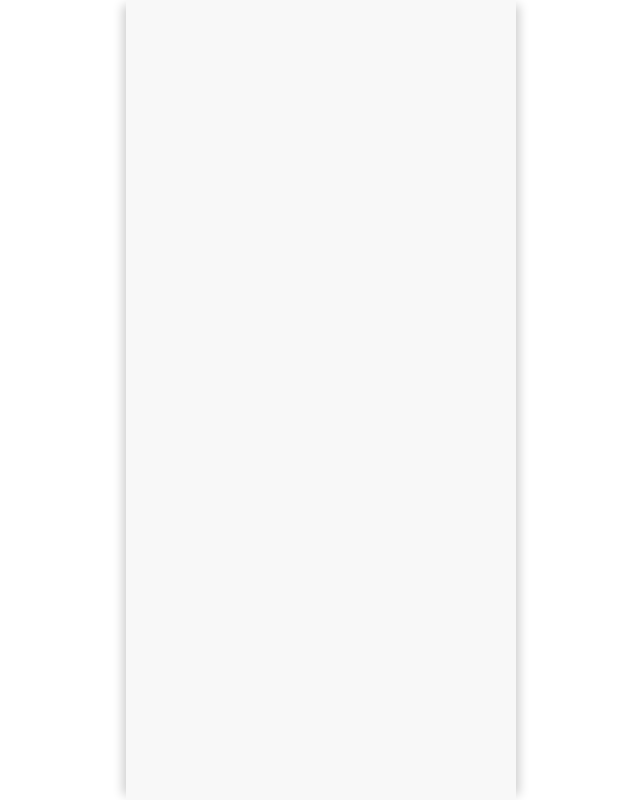
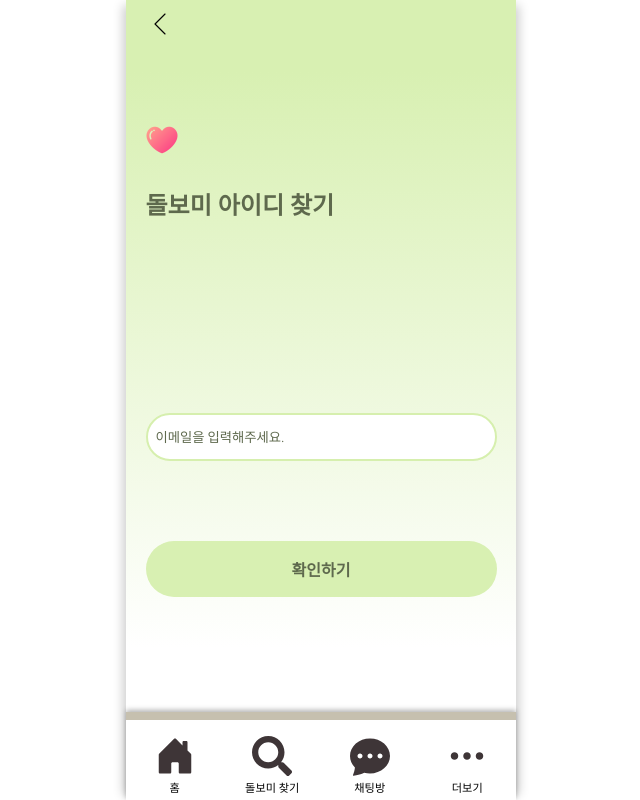
Before and after one commit to yerimi00/GovTech_FE, a React (Vite) app in the folder bombom/: page /dolbomfindidpage in a window 1280 px wide. Before the commit this address had no page. Shown: the whole page, without its empty margins (319-959 px from the left). Built offline with nearby package versions, Linux system fonts and the light colour scheme; a web font is replaced by a local one.

Commit message:
[ADD] 보호자/돌보미 아이디찾기 화면 추가

```diff
--- a/bombom/src/Router.jsx
+++ b/bombom/src/Router.jsx
@@ -44,6 +44,8 @@ import MainMyNoticePage from "./components/header/mypage/all_detailmynotice/main
 import DetailMyNoticePage from "./components/header/mypage/all_detailmynotice/detailmynoticepage";
 import MainChatPage from "./pages/chatpage/mainchatpage";
 import AdminLoginPage from "./components/header/all_login/AdminLogin";
+import DolbomFindIdPage from "./components/header/all_login/all_findid/DolbomFindId";
+import ProtectorFindIdPage from "./components/header/all_login/all_findid/ProtectorFindId";
 
 const AppRouter = () => {
   return (
@@ -104,6 +106,8 @@ const AppRouter = () => {
             <Route path="/detailmynoticepage" element={<DetailMyNoticePage />} />
             <Route path="/mainchatpage" element={<MainChatPage />} />
             <Route path="/adminloginpage" element={<AdminLoginPage />} />
+            <Route path="/dolbomfindidpage" element={<DolbomFindIdPage />} />
+            <Route path="/protectorfindidpage" element={<ProtectorFindIdPage />} />
           </Route>
         </Routes>
       </Router>
--- a/bombom/src/components/Layout.jsx
+++ b/bombom/src/components/Layout.jsx
@@ -38,7 +38,8 @@ const Layout = () => {
             location.pathname === '/editkeywordpage' || location.pathname === '/editsentencepage' ||
             location.pathname === '/certificatecardpage' || location.pathname === '/cardcamerapage' ||
             location.pathname === '/mainmynoticepage' || location.pathname === '/detailmynoticepage' ||
-            location.pathname === '/chatpage' || location.pathname === '/adminloginpage') {
+            location.pathname === '/chatpage' || location.pathname === '/adminloginpage' ||
+            location.pathname === '/dolbomfindidpage' || location.pathname === '/protectorfindidpage') {
             return <NewHeader />;
         }
         return <Header />;
--- a/bombom/src/components/header/all_header/newHeader.jsx
+++ b/bombom/src/components/header/all_header/newHeader.jsx
@@ -43,10 +43,11 @@ export default function NewHeader() {
             || pathname === '/detaildolbomokpage' || pathname === '/dolbomeduvideopage' || pathname === '/eduvideodetailpage' ||
             pathname === '/maineditmyinfopage' || pathname === '/editpasswordpage' || pathname === '/editkeywordpage' || pathname === '/editsentencepage' ||
             pathname === '/certificatecardpage' || pathname === '/cardcamerapage' || pathname === '/mainmynoticepage' ||
-            pathname === '/detailmynoticepage') {
+            pathname === '/detailmynoticepage' || pathname === '/protectorfindidpage') {
             return '#FBDA8B';
         } else if (pathname === '/dolbomloginpage' || pathname === '/firstdolbomsignuppage' || pathname === '/certificatedolbomsignuppage' ||
-            pathname === '/arbeitdolbomsignuppage' || pathname === '/lowprotectorokpage' || pathname === '/detaillowprotectorpage') {
+            pathname === '/arbeitdolbomsignuppage' || pathname === '/lowprotectorokpage' || pathname === '/detaillowprotectorpage' ||
+            pathname === '/dolbomfindidpage') {
             return '#D8F0B2';
         } else if (pathname === '/seconddolbomsignuppage' && search === '?type=cert' ||
             pathname === '/seconddolbomsignuppage' && search === '?type=arbeit') {
--- a/bombom/src/components/header/all_login/Dolbomlogin.jsx
+++ b/bombom/src/components/header/all_login/Dolbomlogin.jsx
@@ -127,6 +127,10 @@ const DolbomLoginPage = () => {
         navigate('/firstdolbomsignuppage');
     }
 
+    const goDolbomFindId = () => {
+        navigate('/dolbomfindidpage');
+    }
+
     const doneLogin = () => {
         if (!isButtonDisabled) {
             setShowModal(true);
@@ -167,9 +171,9 @@ const DolbomLoginPage = () => {
 
                         <CustomRow width='100%' alignItems='center' justifyContent='space-around' gap='1rem'>
 
-                            <Button3>
+                            <Button3 onClick={goDolbomFindId}>
                                 <CustomFont color='#5E694D' font='0.6rem' fontWeight='bold'>
-                                    아이디찾기/비밀번호찾기
+                                    아이디찾기
                                 </CustomFont>
                             </Button3>
 
--- a/bombom/src/components/header/all_login/Protectorlogin.jsx
+++ b/bombom/src/components/header/all_login/Protectorlogin.jsx
@@ -127,6 +127,10 @@ const ProtectorLoginPage = () => {
         navigate('/protectorsignuppage');
     }
 
+    const goProtectorFindId = () => {
+        navigate('/protectorfindidpage');
+    }
+
     const doneLogin = () => {
         if (!isButtonDisabled) {
             setShowModal(true);
@@ -167,9 +171,9 @@ const ProtectorLoginPage = () => {
 
                         <CustomRow width='100%' alignItems='center' justifyContent='space-around' gap='1rem'>
 
-                            <Button3>
+                            <Button3 onClick={goProtectorFindId}>
                                 <CustomFont color='#6E5F3B' font='0.6rem'>
-                                    아이디찾기/비밀번호찾기
+                                    아이디찾기
                                 </CustomFont>
                             </Button3>
 
--- /dev/null
+++ b/bombom/src/components/header/all_login/all_findid/DolbomFindId.jsx
@@ -0,0 +1,110 @@
+import React, { useState } from 'react';
+import styled from 'styled-components';
+import { useNavigate } from 'react-router-dom';
+
+import CustomColumn from '../../../container/CustomColumn';
+import CustomFont from '../../../container/CustomFont';
+import StyledImg from '../../../container/StyledImg';
+
+const ContainerCenter = styled.div`
+  display: flex;
+  flex-direction: column;
+  align-items: center;
+  width: 100%;
+  min-height: 90vh;
+`;
+
+const PageContainer = styled(ContainerCenter)`
+  width: 100%;
+  display: flex;
+  flex-direction: column;
+  justify-content: center;
+  gap: 4rem;
+  position: relative;
+  background: linear-gradient(to bottom, #D8F0B2 0%, #D8F0B2 10%, white 90%, white 100%);
+`;
+
+const Button = styled.button`
+  width: ${props => props.width || 'auto'};
+  border-radius: 5rem;
+  background-color: #D8F0B2;
+  display: flex;
+  align-items: center;
+  justify-content: center;
+  padding: 1rem;
+  cursor: ${(props) => (props.disabled ? 'not-allowed' : 'pointer')};
+  border: none;
+`;
+
+const IDInput = styled.input.attrs({
+    placeholder: '이메일을 입력해주세요.',
+})`
+  width: 100%;
+  height: 3rem;
+  border: 2px solid #D6EFAE;
+  border-radius: 5rem;
+  padding: 0.5rem;
+  box-sizing: border-box;
+
+  &::placeholder {
+    color: #5E694D;
+  }
+`;
+
+const SuccessMessage = styled.div`
+  width: 100%;
+  color: #5E694D;
+  background-color: #EAF6D6;
+  padding: 1rem;
+  border-radius: 1rem;
+  display: ${(props) => (props.show ? 'block' : 'none')};
+  text-align: center;
+  box-sizing: border-box;
+`;
+
+const DolbomFindIdPage = () => {
+    const navigate = useNavigate();
+    const [id, setId] = useState('');
+    const [showMessage, setShowMessage] = useState(false);
+
+    const isButtonDisabled = id === '';
+
+    const handleButtonClick = () => {
+        if (id !== '') {
+            setShowMessage(true);
+        }
+    };
+
+    return (
+        <ContainerCenter>
+            <PageContainer>
+                <CustomColumn width='90%' alignItems='center' justifyContent='center' gap='12rem'>
+
+                    <CustomColumn width='100%' alignItems='flex-start' justifyContent='center'>
+                        <StyledImg src={'ex_nav_icon.png'} width='2rem' height='2rem' />
+                        <CustomFont color='#5E694D' fontWeight='bold' font='1.5rem'>돌보미 아이디 찾기</CustomFont>
+                    </CustomColumn>
+
+                    <CustomColumn width='100%' alignItems='center' justifyContent='center' gap='0.5rem'>
+                        <CustomColumn width='100%' alignItems='center' justifyContent='center' gap='5rem'>
+                            <CustomColumn width='100%' alignItems='center' justifyContent='center' gap='0.5rem'>
+                                <IDInput value={id} onChange={(e) => setId(e.target.value)} />
+
+                                <SuccessMessage show={showMessage}>
+                                    등록된 이메일은 aaa 입니다.
+                                </SuccessMessage>
+                            </CustomColumn>
+
+                            <Button disabled={isButtonDisabled} width='100%' onClick={handleButtonClick}>
+                                <CustomFont color='#5E694D' fontWeight='bold' font='1rem'>확인하기</CustomFont>
+                            </Button>
+                        </CustomColumn>
+
+                    </CustomColumn>
+                </CustomColumn>
+            </PageContainer>
+        </ContainerCenter>
+    );
+};
+
+export default DolbomFindIdPage;
--- /dev/null
+++ b/bombom/src/components/header/all_login/all_findid/ProtectorFindId.jsx
@@ -0,0 +1,110 @@
+import React, { useState } from 'react';
+import styled from 'styled-components';
+import { useNavigate } from 'react-router-dom';
+
+import CustomColumn from '../../../container/CustomColumn';
+import CustomFont from '../../../container/CustomFont';
+import StyledImg from '../../../container/StyledImg';
+
+const ContainerCenter = styled.div`
+  display: flex;
+  flex-direction: column;
+  align-items: center;
+  width: 100%;
+  min-height: 90vh;
+`;
+
+const PageContainer = styled(ContainerCenter)`
+  width: 100%;
+  display: flex;
+  flex-direction: column;
+  justify-content: center;
+  gap: 4rem;
+  position: relative;
+  background: linear-gradient(to bottom, #FBDB90 0%, #FBDB90 10%, white 90%, white 100%);
+`;
+
+const Button = styled.button`
+  width: ${props => props.width || 'auto'};
+  border-radius: 5rem;
+  background-color: #FBDB90;
+  display: flex;
+  align-items: center;
+  justify-content: center;
+  padding: 1rem;
+  cursor: ${(props) => (props.disabled ? 'not-allowed' : 'pointer')};
+  border: none;
+`;
+
+const IDInput = styled.input.attrs({
+    placeholder: '이메일을 입력해주세요.',
+})`
+  width: 100%;
+  height: 3rem;
+  border: 2px solid #FBDB90;
+  border-radius: 5rem;
+  padding: 0.5rem;
+  box-sizing: border-box;
+
+  &::placeholder {
+    color: #5E694D;
+  }
+`;
+
+const SuccessMessage = styled.div`
+  width: 100%;
+  color: #5E694D;
+  background-color: #FCECC4;
+  padding: 1rem;
+  border-radius: 1rem;
+  display: ${(props) => (props.show ? 'block' : 'none')};
+  text-align: center;
+  box-sizing: border-box;
+`;
+
+const ProtectorFindIdPage = () => {
+    const navigate = useNavigate();
+    const [id, setId] = useState('');
+    const [showMessage, setShowMessage] = useState(false);
+
+    const isButtonDisabled = id === '';
+
+    const handleButtonClick = () => {
+        if (id !== '') {
+            setShowMessage(true);
+        }
+    };
+
+    return (
+        <ContainerCenter>
+            <PageContainer>
+                <CustomColumn width='90%' alignItems='center' justifyContent='center' gap='12rem'>
+
+                    <CustomColumn width='100%' alignItems='flex-start' justifyContent='center'>
+                        <StyledImg src={'ex_nav_icon.png'} width='2rem' height='2rem' />
+                        <CustomFont color='#5E694D' fontWeight='bold' font='1.5rem'>보호자 아이디 찾기</CustomFont>
+                    </CustomColumn>
+
+                    <CustomColumn width='100%' alignItems='center' justifyContent='center' gap='0.5rem'>
+                        <CustomColumn width='100%' alignItems='center' justifyContent='center' gap='5rem'>
+                            <CustomColumn width='100%' alignItems='center' justifyContent='center' gap='0.5rem'>
+                                <IDInput value={id} onChange={(e) => setId(e.target.value)} />
+
+                                <SuccessMessage show={showMessage}>
+                                    등록된 이메일은 bbbb 입니다.
+                                </SuccessMessage>
+                            </CustomColumn>
+
+                            <Button disabled={isButtonDisabled} width='100%' onClick={handleButtonClick}>
+                                <CustomFont color='#5E694D' fontWeight='bold' font='1rem'>확인하기</CustomFont>
+                            </Button>
+                        </CustomColumn>
+
+                    </CustomColumn>
+                </CustomColumn>
+            </PageContainer>
+        </ContainerCenter>
+    );
+};
+
+export default ProtectorFindIdPage;
```
